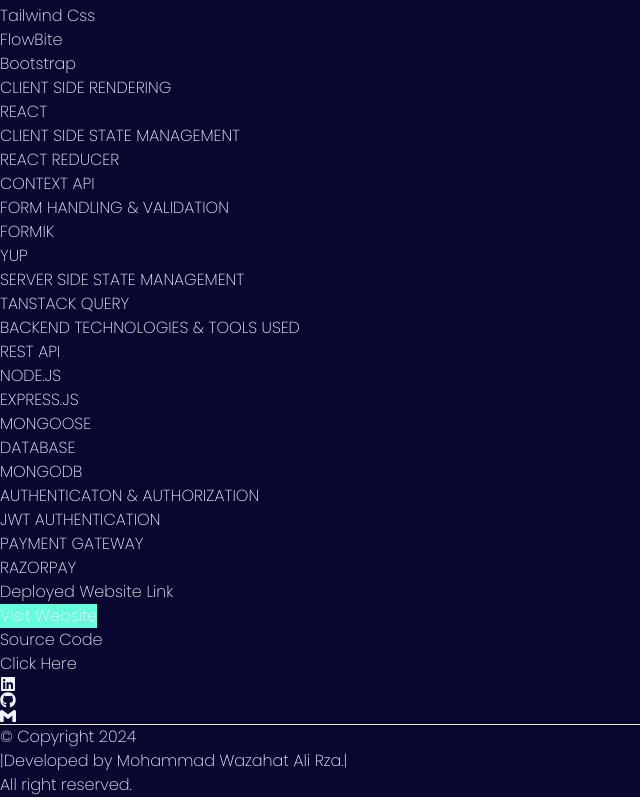
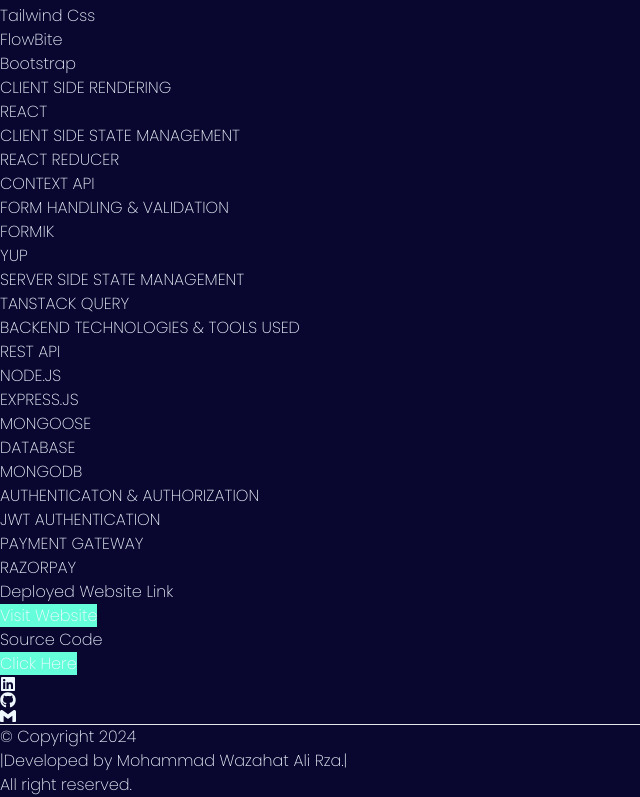
Before and after one commit to MohammadWazahat/myPortfolioTailwindCssResponsive, a React (Vite) app: page /myProjects in a window 1280 px wide. Shown: the part 609-1406 px from the top of the page, without its empty margins (0-640 px from the left). Built offline with nearby package versions, Linux system fonts and the light colour scheme.

Commit message:
project one link added

```diff
--- a/src/components/myProjects/ProjectOne.jsx
+++ b/src/components/myProjects/ProjectOne.jsx
@@ -1,5 +1,6 @@
 import React, { useState } from "react";
 import TechCard from "./TechCard";
+import { Link } from "react-router-dom";
 
 const ProjectOne = () => {
   const [techs, setTechs] = useState({
@@ -88,24 +89,28 @@
           Deployed Website Link
         </div>
         <div className="flex justify-center items-center mt-12">
-          <button
-            type="button"
-            className="border border-green-400 rounded-3xl  w-1/2 sm:w-1/3 lg:w-1/6  h-12 my-6 text-gray-900 font-bold btn1"
+          <Link
+            to="https://test-ecom-fe.vercel.app/"
+            className="text-gray-900 font-bold btn1 border border-green-400 rounded-3xl  w-1/2 sm:w-1/3 lg:w-1/6  h-12 my-6 flex justify-center items-center"
           >
-            Visit Website
-          </button>
+            <button type="button" className=" ">
+              Visit Website
+            </button>
+          </Link>
         </div>
 
         <div className="flex justify-center items-center text-lg sm:text-xl md:text-2xl lg:text-3xl font-normal text-orange-400 mt-32">
           Source Code
         </div>
         <div className="flex justify-center items-center mt-12">
-          <button
-            type="button"
-            className="border border-green-400 rounded-xl w-1/2 sm:w-1/3 lg:w-1/6 h-12 my-6 text-gray-900 font-bold bg-green-500"
+          <Link
+            to="https://github.com/MohammadWazahat/myPortfolioTailwindCssResponsive"
+            className="text-gray-900 font-bold btn1 border border-green-400 rounded-2xl  w-1/2 sm:w-1/3 lg:w-1/6  h-12 my-6 flex justify-center items-center"
           >
-            Click Here
-          </button>
+            <button type="button" className=" ">
+              Click Here
+            </button>
+          </Link>
         </div>
       </section>
     </div>
```
